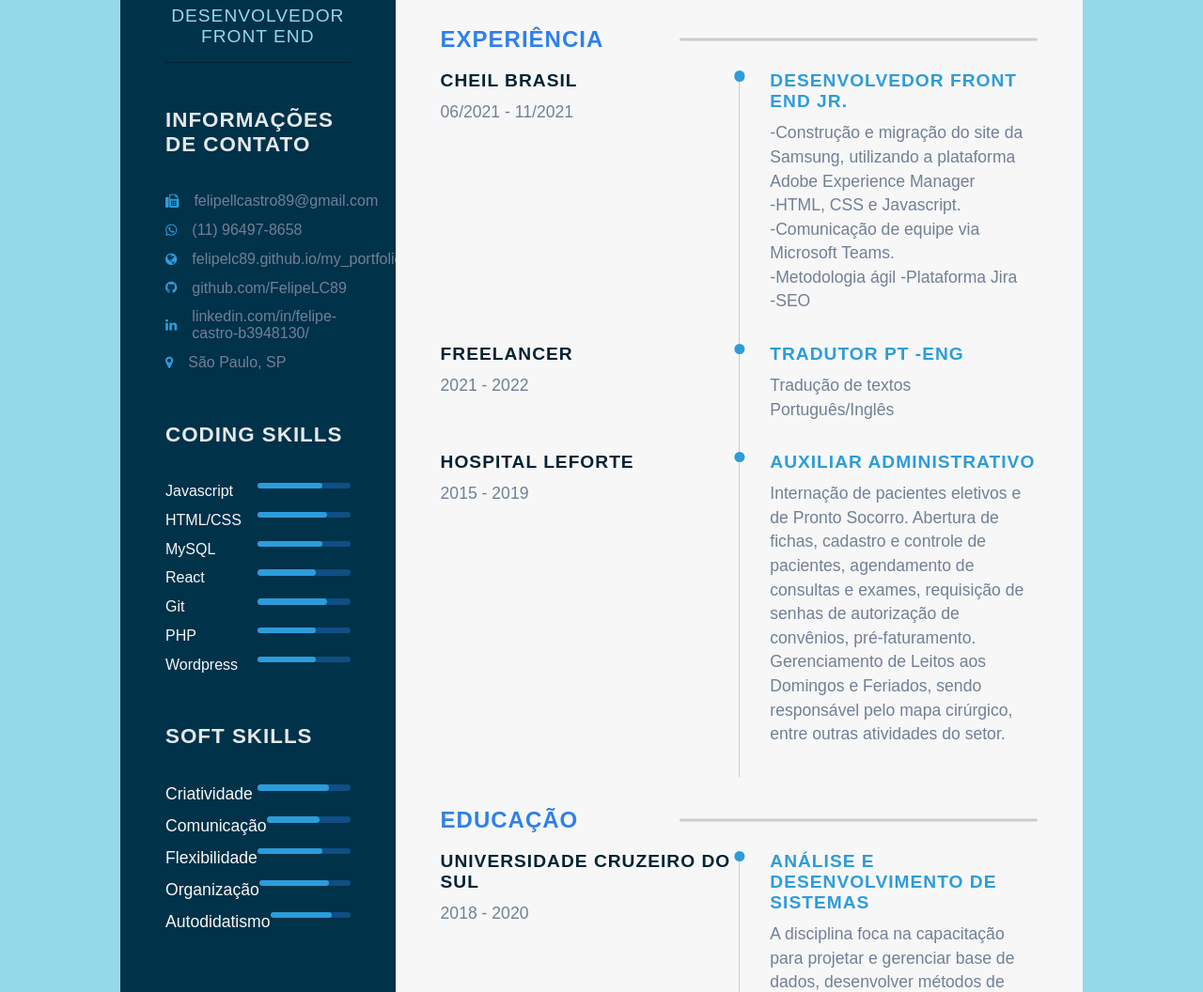
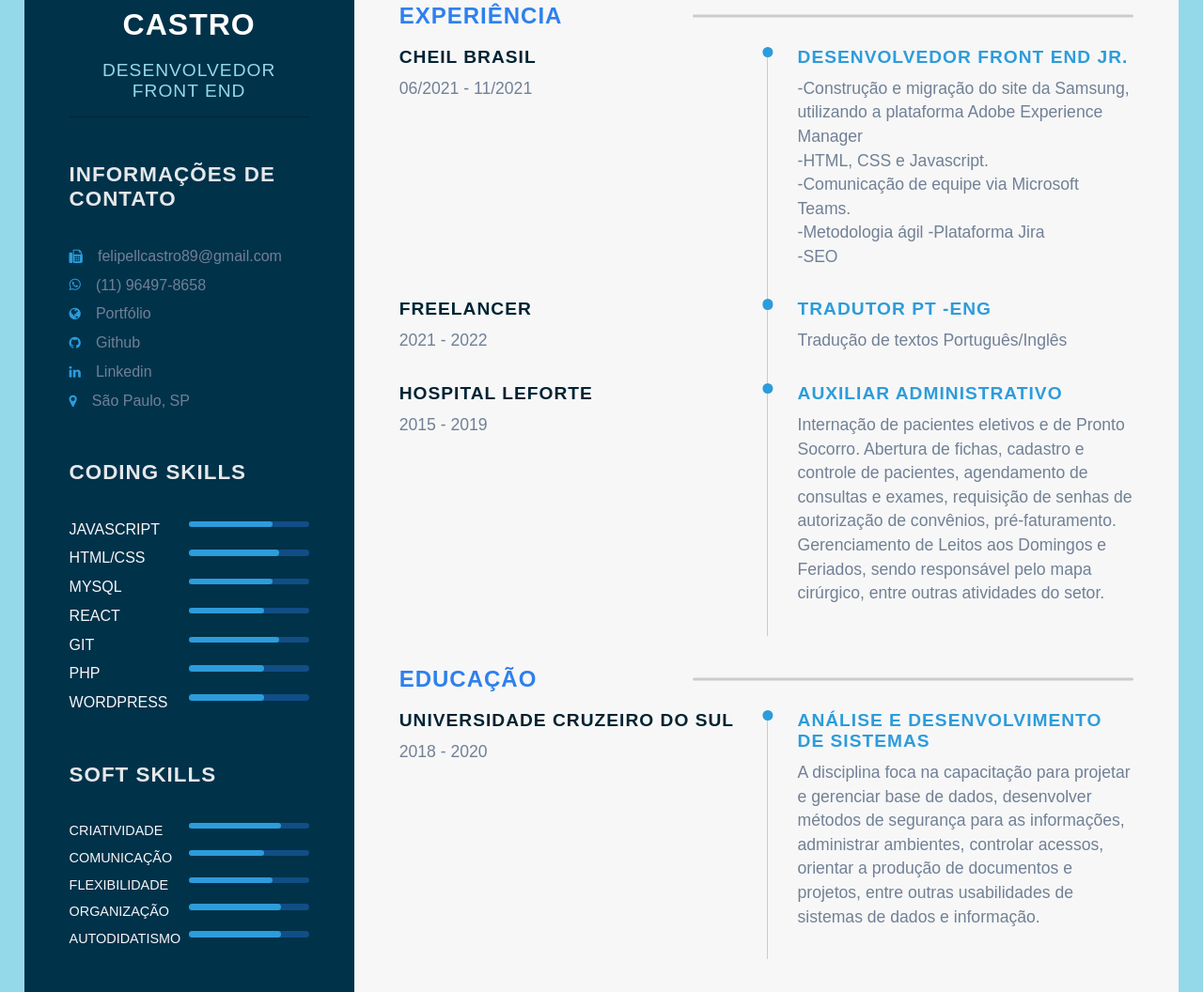
Before and after one commit to FelipeLC89/Responsive-CV, a plain HTML site: page index.html in a window 1280 px wide. Shown: the part 371-1427 px from the top of the page at 94% size. Drawn offline with Linux system fonts and the light colour scheme.

Commit message:
alterações na seção de contato

```diff
--- a/index.html
+++ b/index.html
@@ -4,7 +4,7 @@
     <meta charset="UTF-8" />
     <meta http-equiv="X-UA-Compatible" content="IE=edge" />
     <meta name="viewport" content="width=device-width, initial-scale=1.0" />
-    <title>CV</title>
+    <title>CV - Felipe Castro</title>
     <link rel="preconnect" href="https://fonts.gstatic.com" />
     <link rel="stylesheet" href="styles.css" />
     <link
@@ -32,23 +32,23 @@
             <ul>
               <li>
                 <i class="fa fa-fax"></i>
-                felipellcastro89@gmail.com
+                <a href="mailto:felipellcastro89@gmail.com">felipellcastro89@gmail.com</a>
               </li>
               <li>
                 <i class="fa fa-whatsapp"></i>
-                (11) 96497-8658
+                <a href="tel:+5511964978658">(11) 96497-8658</a>
               </li>
               <li>
                 <i class="fa fa-globe"></i>
-                felipelc89.github.io/my_portfolio/dist/
+                <a href="https://felipelc89.github.io/my_portfolio/dist/" target="_blank">Portfólio</a>
               </li>
               <li>
                 <i class="fa fa-github"></i>
-                github.com/FelipeLC89
+                <a href="https://github.com/FelipeLC89" target="_blank">Github</a>
               </li>
               <li>
                 <i class="fa fa-linkedin"></i>
-                linkedin.com/in/felipe-castro-b3948130/
+                <a href="https://www.linkedin.com/in/felipe-castro-b3948130/" target="_blank">Linkedin</a>
               </li>
               <li>
                 <i class="fa fa-map-marker"></i>
--- a/styles.css
+++ b/styles.css
@@ -10,9 +10,14 @@ body {
   background-color: #94d9ea;
 }
 
+a {
+  color: #718096;
+  text-decoration: none;
+}
+
 .main-content {
   min-height: 100vh;
-  width: 80%;
+  width: 96%;
   margin: 2rem auto;
   display: grid;
   grid-template-columns: repeat(7, 1fr);
@@ -132,13 +137,13 @@ body {
 }
 
 .skill-title {
-  /* text-transform: uppercase; */
+  text-transform: uppercase;
   color: #f7f7f7;
 }
 .soft-skill-title {
-  /* text-transform: uppercase; */
+  text-transform: uppercase;
   color: #f7f7f7;
-  font-size: 1.1rem;
+  font-size: 0.9rem;
 }
 
 .sub-title {
@@ -234,7 +239,7 @@ body {
   left: 0;
 }
 
-/*Media Querries*/
+/*Mobile*/
 @media screen and (max-width: 823px) {
   .right-title::after {
     width: 40%;
```
